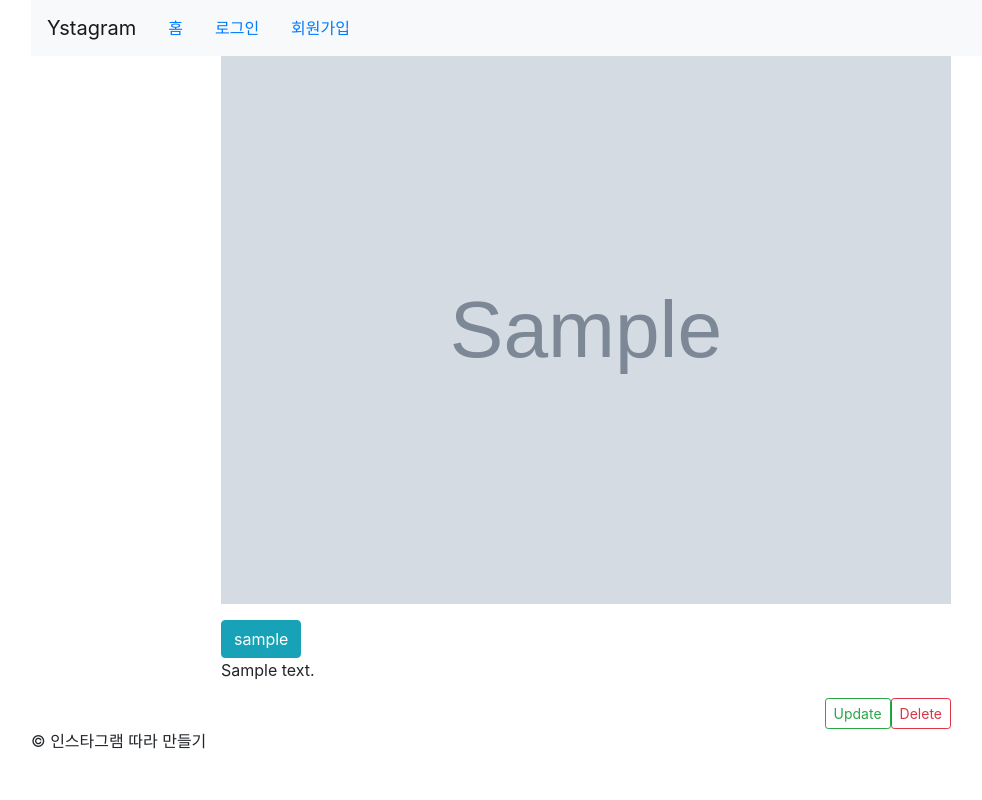
After one commit to DevHoons/Ystagram, a Django app: page /detail/1/ in a window 1280 px wide. The commit adds this page. Shown: the whole page, without its empty margins (54-1036 px from the left). Run offline with Django 3.2, Linux system fonts and the light colour scheme; tables that the repository leaves empty hold one stand-in row (values such as "Sample post"); grey boxes marked "Sample" are stand-in pictures; some libraries are stand-ins or nearby versions.

Commit message:
CBV로 Create, Delete, Update, Detail View 만들기

```diff
--- a/photo/urls.py
+++ b/photo/urls.py
@@ -1,8 +1,18 @@
 from django.urls import path
+from django.views.generic.detail import DetailView
 from . import views
+from .models import Photo
 
 app_name = "photo"
 
 urlpatterns = [
     path("", views.photo_list, name="photo_list"),
+    path(
+        "detail/<int:pk>/",
+        DetailView.as_view(model=Photo, template_name="detail.html"),
+        name="photo_detail",
+    ),
+    path("upload/", views.PhotoUploadView.as_view(), name="photo_upload"),
+    path("delete/<int:pk>/", views.PhotoDeleteView.as_view(), name="photo_delete"),
+    path("update/<int:pk>/", views.PhotoUpdateView.as_view(), name="photo_update"),
 ]
--- /dev/null
+++ b/templates/base.html
@@ -0,0 +1,71 @@
+<!DOCTYPE html>
+<html lang="en">
+  <head>
+    <meta charset="UTF-8" />
+    <meta
+      name="viewport"
+      content="width=device-width, initial-scale=1, shrink-to-fit=no"
+    />
+
+    <link
+      rel="stylesheet"
+      href="https://stackpath.bootstrapcdn.com/bootstrap/4.1.3/css/bootstrap.min.css"
+      integrity="sha384-MCw98/SFnGE8fJT3GXwEOngsV7Zt27NXFoaoApmYm81iuXoPkFOJwJ8ERdknLPMO"
+      crossorigin="anonymous"
+    />
+    <script
+      src="https://code.jquery.com/jquery-3.3.1.slim.min.js"
+      integrity="sha384-q8i/X+965DzO0rT7abK41JStQIAqVgRVzpbzo5smXKp4YfRvH+8abtTE1Pi6jizo"
+      crossorigin="anonymous"
+    ></script>
+    <script
+      src="https://cdnjs.cloudflare.com/ajax/libs/popper.js/1.14.3/umd/popper.min.js"
+      integrity="sha384-ZMP7rVo3mIykV+2+9J3UJ46jBk0WLaUAdn689aCwoqbBJiSnjAK/l8WvCWPIPm49"
+      crossorigin="anonymous"
+    ></script>
+    <script
+      src="https://stackpath.bootstrapcdn.com/bootstrap/4.1.3/js/bootstrap.min.js"
+      integrity="sha384-ChfqqxuZUCnJSK3+MXmPNIyE6ZbWh2IMqE241rYiqJxyMiZ6OW/JmZQ5stwEULTy"
+      crossorigin="anonymous"
+    ></script>
+    <title>Ystagram {% block title %}{% endblock %}</title>
+  </head>
+  <body>
+    <div class="container">
+      <header class="header clearfix">
+        <nav class="navbar navbar-expand-lg navbar-light bg-light">
+          <a class="navbar-brand" href="/">Ystagram</a>
+          <ul class="nav">
+            <li class="nav-item"><a href="/" class="active nav-link">홈</a></li>
+            {% if user.is_authenticated %}
+            <li class="nav-item">
+              <a href="#" class="nav-link"
+                >{{user.get_username}}님, 환영합니다.</a
+              >
+            </li>
+            <li class="nav-item">
+              <a href="{% url 'photo:photo_upload' %}" class="nav-link"
+                >업로드</a
+              >
+            </li>
+            <li class="nav-item">
+              <a href="#" class="nav-link">로그아웃</a>
+            </li>
+            {% else %}
+            <li class="nav-item">
+              <a href="#" class="nav-link">로그인</a>
+            </li>
+            <li class="nav-item">
+              <a href="#" class="nav-link">회원가입</a>
+            </li>
+            {% endif %}
+          </ul>
+        </nav>
+      </header>
+      {% block content %} {% endblock %}
+      <footer class="footer">
+        <p>&copy; 인스타그램 따라 만들기</p>
+      </footer>
+    </div>
+  </body>
+</html>
--- /dev/null
+++ b/templates/detail.html
@@ -0,0 +1,21 @@
+{% extends "base.html" %}
+{% block title %}
+    {{ object.text|truncatechars:20 }}
+{% endblock %}
+{% block content %}
+    <div class="row">
+        <div class="col-md-2"></div>
+        <div class="col-md-8 panel panel-default">
+            <p><img src="{{ object.photo.url }}" style="width: 100%;" /></p>
+            <button type="button" class="btn btn-xs btn-info">
+                {{ object.name.username }}
+            </button>
+            <p>{{ object.text|linebreaksbr }}</p>
+            <a href="{% url "photo:photo_delete" pk=object.id %}"
+                class="btn btn-outline-danger btn-sm float-right">Delete</a>
+            <a href="{% url "photo:photo_update" pk=object.id %}"
+                class="btn btn-outline-success btn-sm float-right">Update</a>
+        </div>
+        <div class="col-md-2"></div>
+    </div>
+{% endblock %}
```
Also changed, not shown: photo/views.py (+28 -1 lines), templates/delete.html (added, +19 -0 lines), templates/list.html (+10 -3 lines), templates/update.html (added, +16 -0 lines), templates/upload.html (added, +16 -0 lines).
